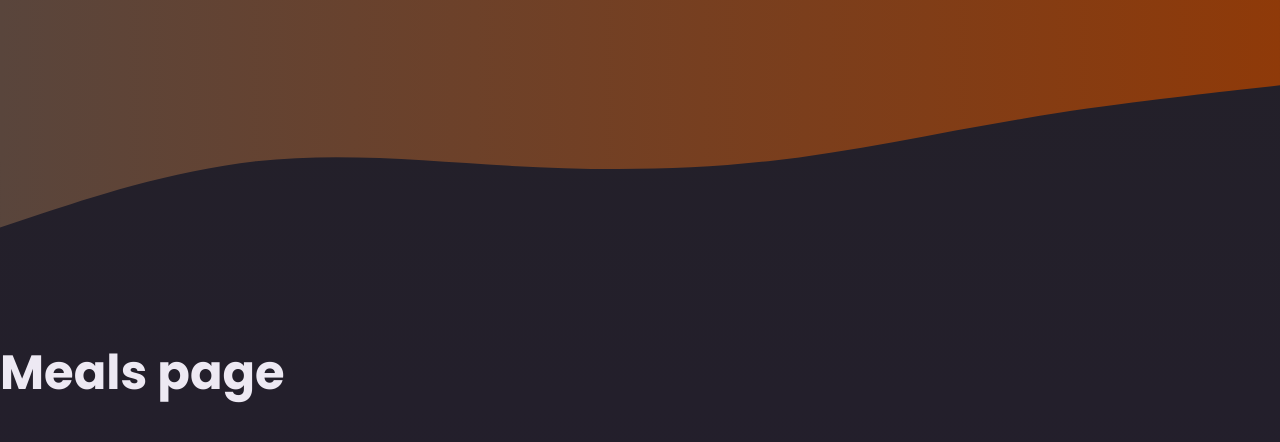
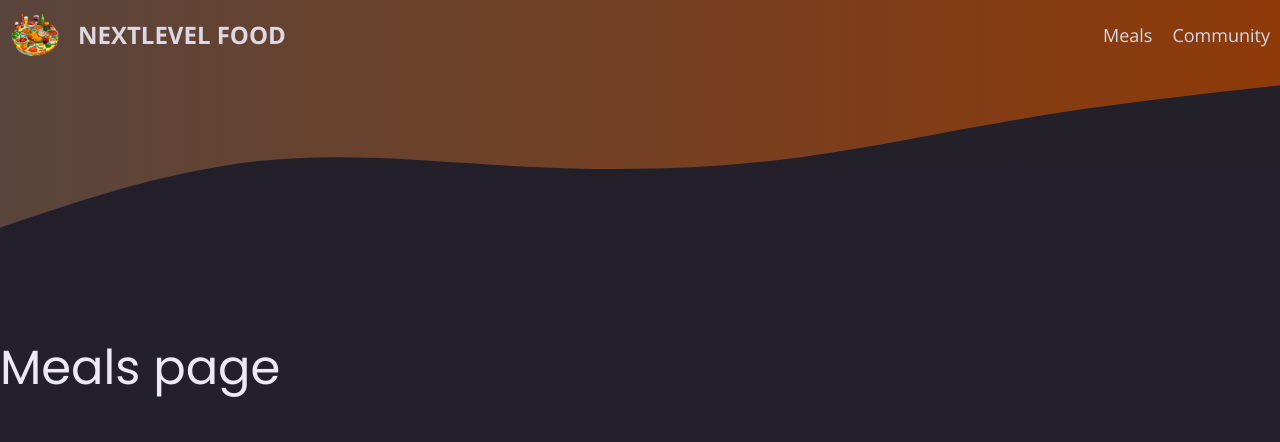
Before and after one commit to sVarlog/foodies, a Next.js app: page /meals in a window 1280 px wide. Shown: the top 442 px of the page. Built offline with nearby package versions, Linux system fonts and the light colour scheme.

Commit message:
feat: added tailwind, added header

```diff
--- a/app/globals.css
+++ b/app/globals.css
@@ -1,4 +1,5 @@
 @import url('https://fonts.googleapis.com/css2?family=Open+Sans:wght@400;700&family=Poppins:wght@400;700&display=swap');
+@import 'tailwindcss';
 
 * {
 	box-sizing: border-box;
--- a/app/layout.tsx
+++ b/app/layout.tsx
@@ -1,3 +1,4 @@
+import Header from '@/components/Header';
 import './globals.css';
 
 export const metadata = {
@@ -25,6 +26,8 @@ const RootLayout = ({ children }: { children: React.ReactNode }) => {
 					</svg>
 				</div>
 
+				<Header />
+
 				{children}
 			</body>
 		</html>
--- /dev/null
+++ b/components/Header.tsx
@@ -0,0 +1,35 @@
+import Image from 'next/image';
+import Link from 'next/link';
+import LogoImg from '@/assets/logo.png';
+
+const Header = () => {
+	return (
+		<header className="fixed top-0 flex w-full items-center justify-center px-[10px] py-[10px]">
+			<div className="container flex w-full justify-between">
+				<Link href="/" className="flex items-center gap-[10px] text-2xl font-bold">
+					<Image src={LogoImg.src} alt="Logo" width={50} height={50} className="mr-2 inline-block" />
+
+					<span className="uppercase">NextLevel Food</span>
+				</Link>
+
+				<nav className="flex items-center">
+					<ul className="flex gap-[20px]">
+						<li>
+							<Link href="/meals" className="text-lg hover:text-gray-300">
+								Meals
+							</Link>
+						</li>
+
+						<li>
+							<Link href="/community" className="text-lg hover:text-gray-300">
+								Community
+							</Link>
+						</li>
+					</ul>
+				</nav>
+			</div>
+		</header>
+	);
+};
+
+export default Header;
--- /dev/null
+++ b/postcss.config.mjs
@@ -0,0 +1,6 @@
+const config = {
+	plugins: {
+		'@tailwindcss/postcss': {},
+	},
+};
+export default config;
```
Also changed, not shown: package.json (+6 -1 lines), 2 other files (tests, documents, lock files or other folders).
